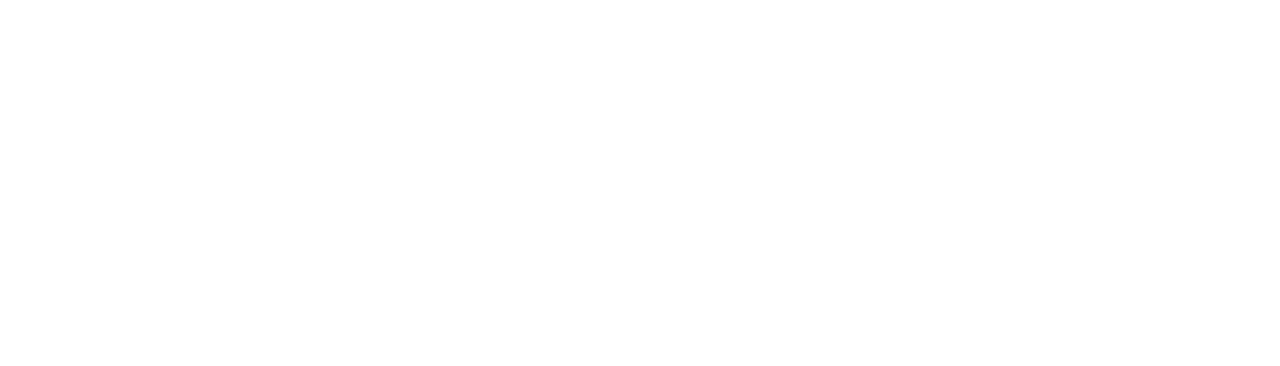
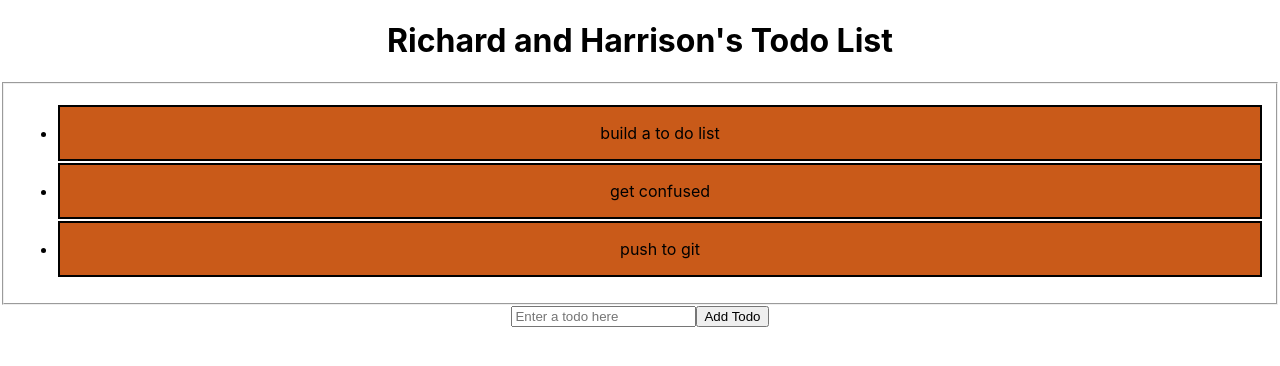
Before and after one commit to tubez7/todo, a React (Create React App) app: page / in a window 1280 px wide. Shown: the top 366 px of the page. Built offline with nearby package versions, Linux system fonts and the light colour scheme.

Commit message:
add items to do list on press of button

```diff
--- a/src/App.css
+++ b/src/App.css
@@ -1,3 +1,10 @@
 .App {
   text-align: center;
 }
+
+.card {
+  background-color: rgb(201, 90, 25);
+  border-style: solid;
+  border-width: 2px;
+  margin: 2px;
+}
--- a/src/App.js
+++ b/src/App.js
@@ -1,7 +1,43 @@
 import "./App.css";
+import { useState } from "react";
 
 function App() {
-  return <div className="App"></div>;
+  const [toDos, setToDos] = useState([
+    "build a to do list",
+    "get confused",
+    "push to git",
+  ]);
+
+  return (
+    <div className="App">
+      <h1>Richard and Harrison's Todo List </h1>
+
+      <fieldset>
+        <ul>
+          {toDos.map((toDo, index) => {
+            return (
+              <li key={`${toDo}-${index}`} className="card">
+                <p>{toDo}</p>
+              </li>
+            );
+          })}
+        </ul>
+      </fieldset>
+      <input id="add-todo" placeholder="Enter a todo here"></input>
+      <button
+        onClick={() => {
+          console.log("clicked");
+          setToDos((junk) => {
+            const newToDos = [...junk];
+            newToDos.push("hello");
+            return newToDos;
+          });
+        }}
+      >
+        Add Todo
+      </button>
+    </div>
+  );
 }
 
 export default App;
```
